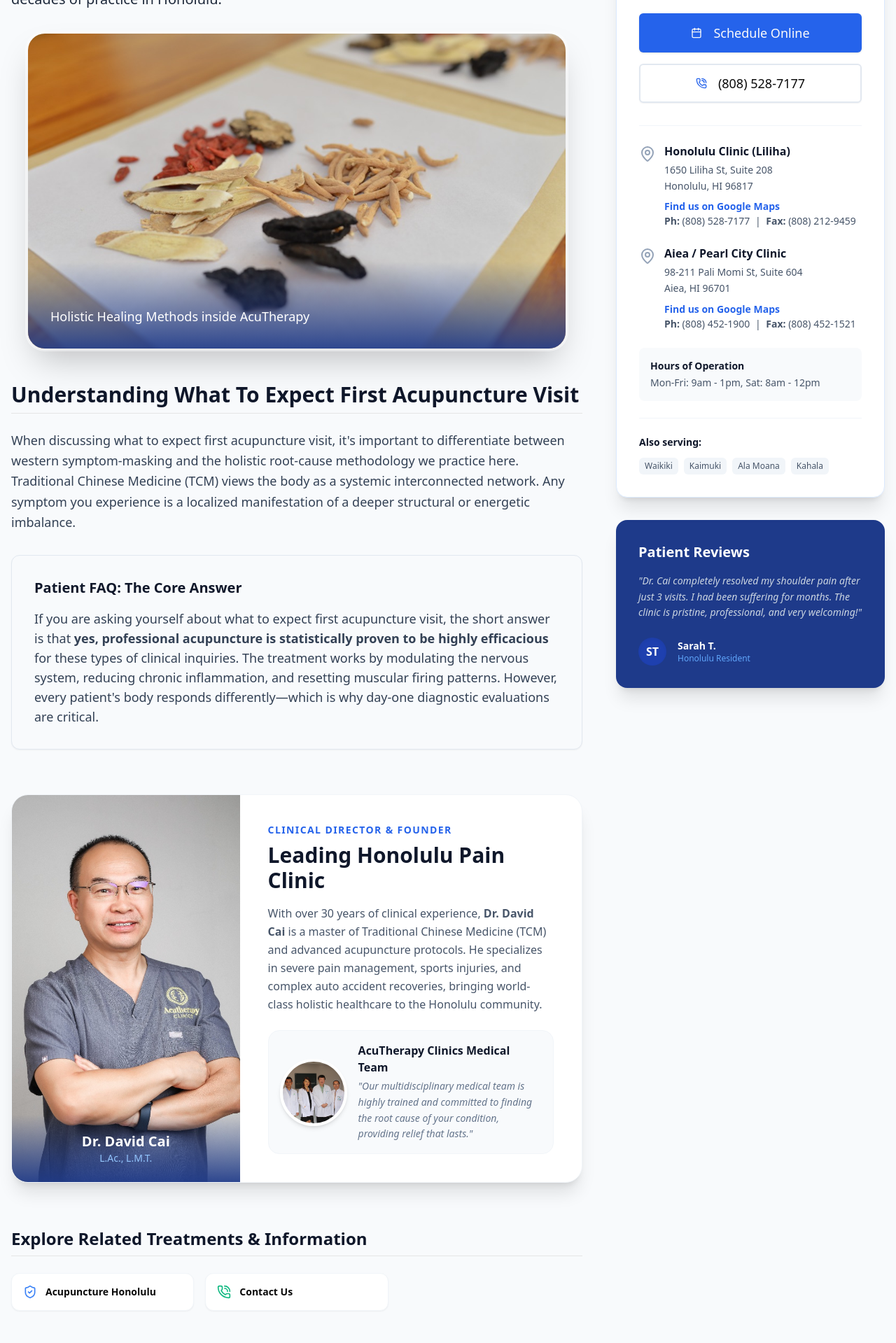
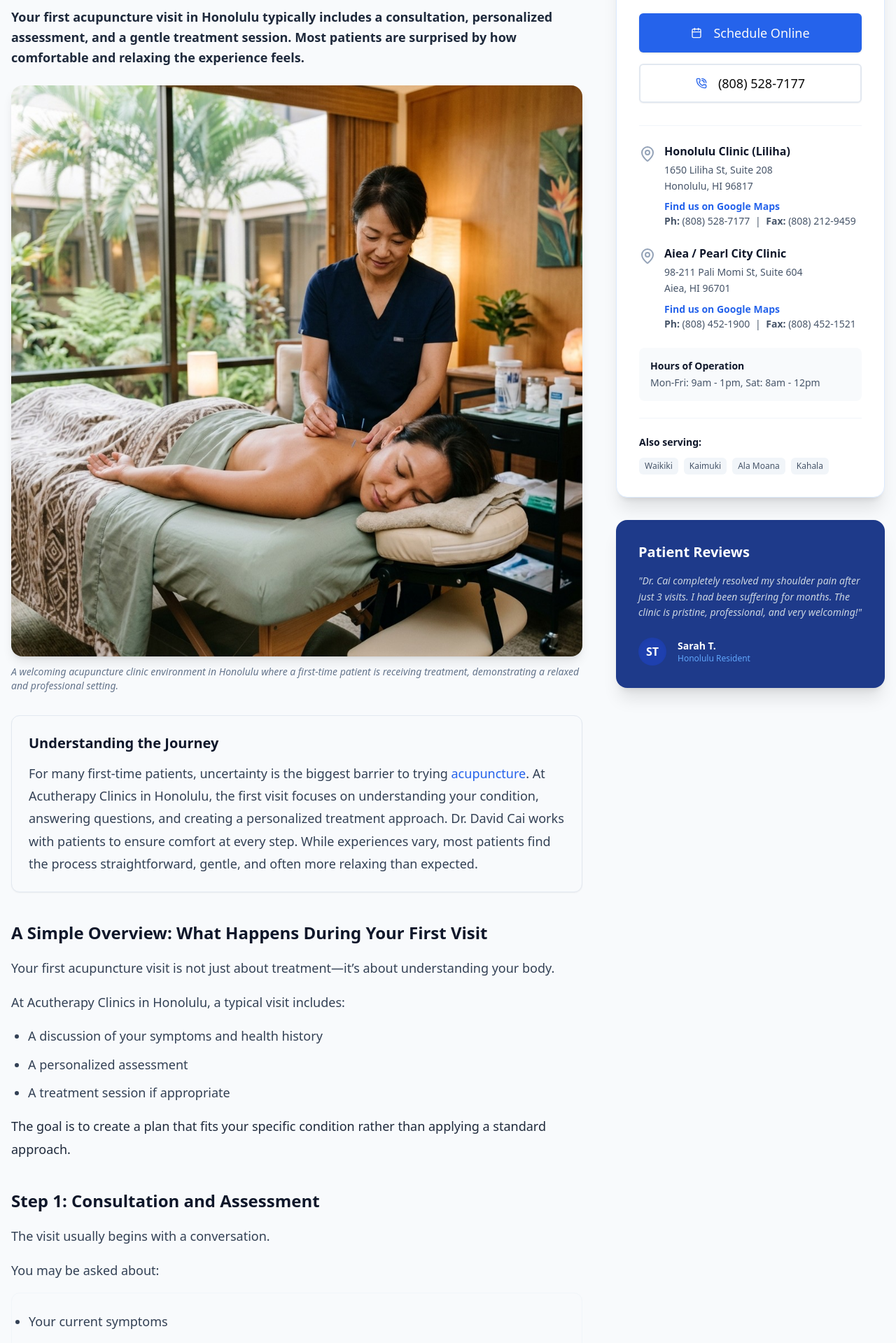
Before and after one commit to acutherapy/acutherapy-web-v2, a React (Vite) app: page /what-to-expect-first-acupuncture-visit in a window 1280 px wide. Shown: the part 820-2739 px from the top of the page at 70% size. Built offline with nearby package versions, Linux system fonts and the light colour scheme.

Commit message:
Deploy What To Expect First Acupuncture Visit page with high-conversion structure and medical imagery

```diff
--- a/src/pages/WhatToExpectFirstAcupunctureVisitPage.tsx
+++ b/src/pages/WhatToExpectFirstAcupunctureVisitPage.tsx
@@ -11,8 +11,8 @@ export default function WhatToExpectFirstAcupunctureVisitPage() {
     <>
       <Helmet>
         <link rel="canonical" href="https://acutherapy.com/what-to-expect-first-acupuncture-visit" />
-        <title>What To Expect First Acupuncture Visit | Honolulu Acupuncture Guide</title>
-        <meta name="description" content="Learn more about What To Expect First Acupuncture Visit. Dr. David Cai from AcuTherapy Clinics answers your questions about acupuncture efficacy and treatment processes." />
+        <title>What to Expect at Your First Acupuncture Visit in Honolulu</title>
+        <meta name="description" content="Your first acupuncture visit in Honolulu typically includes a consultation, personalized assessment, and a gentle treatment session. Learn what happens step-by-step." />
         <script type="application/ld+json">
           {`
           {
@@ -107,8 +107,8 @@ export default function WhatToExpectFirstAcupunctureVisitPage() {
           <div className="inline-flex items-center gap-2 px-3 py-1 rounded-full bg-blue-500/20 text-blue-200 border border-blue-500/30 font-medium text-sm mb-6 backdrop-blur-sm">
             <ShieldCheck size={16} /> <span>Trusted Honolulu Pain Clinic</span>
           </div>
-          <h1 className="text-4xl md:text-5xl lg:text-6xl font-extrabold mb-6 tracking-tight">What To Expect First Acupuncture Visit</h1>
-          <p className="text-xl text-blue-100 max-w-2xl mx-auto font-light leading-relaxed">Medical-grade treatments customized for lasting relief and recovery in Honolulu.</p>
+          <h1 className="text-4xl md:text-5xl lg:text-6xl font-extrabold mb-6 tracking-tight">What to Expect at Your First Acupuncture Visit in Honolulu</h1>
+          <p className="text-xl text-blue-100 max-w-2xl mx-auto font-light leading-relaxed">Understanding the process, answering your questions, and creating a personalized treatment approach.</p>
         </div>
       </section>
 
@@ -117,92 +117,202 @@ export default function WhatToExpectFirstAcupunctureVisitPage() {
         <div className="max-w-7xl mx-auto px-4 grid md:grid-cols-12 gap-12">
 
           <article className="md:col-span-8">
+            <h1 className="text-[32px] md:text-[40px] font-bold text-slate-900 mb-6 leading-tight">
+              What to Expect at Your First Acupuncture Visit in Honolulu
+            </h1>
 
-              <p className="text-xl text-slate-800 leading-relaxed font-medium mb-8">
-                At AcuTherapy Clinics, we believe that informed patients heal faster. If you are exploring options and wondering about <strong>what to expect first acupuncture visit</strong>, Dr. David Cai and our clinical team have compiled the following medical insights based on decades of practice in Honolulu.
+            <p className="text-[18px] font-semibold text-slate-800 mb-6 leading-relaxed">
+              <strong>Your first acupuncture visit in Honolulu typically includes a consultation, personalized assessment, and a gentle treatment session. Most patients are surprised by how comfortable and relaxing the experience feels.</strong>
             </p>
 
-      <div className="relative rounded-3xl overflow-hidden shadow-2xl ring-4 ring-white/50 group mb-12 w-full max-w-3xl mx-auto">
-        <img loading="lazy" src="/images/traditional-chinese-herbs.jpg" alt="Traditional Chinese Herbs" className="w-full h-[450px] object-cover transition-transform duration-700 group-hover:scale-105" onError={(e) => { e.currentTarget.src = 'https://images.unsplash.com/photo-1512290923902-8a9f81dc236c?q=80&w=800'; }} />
-        <figcaption className="absolute bottom-0 inset-x-0 bg-gradient-to-t from-blue-900/90 to-transparent p-8 pt-16 text-white text-lg font-medium">Holistic Healing Methods inside AcuTherapy</figcaption>
-      </div>
-              <h2 className="text-3xl font-bold text-slate-900 mt-12 mb-6 border-b pb-2">Understanding What To Expect First Acupuncture Visit</h2>
-              <p className="text-lg text-slate-700 leading-relaxed mb-6">
-                When discussing what to expect first acupuncture visit, it's important to differentiate between western symptom-masking and the holistic root-cause methodology we practice here. Traditional Chinese Medicine (TCM) views the body as a systemic interconnected network. Any symptom you experience is a localized manifestation of a deeper structural or energetic imbalance.
-              </p>
-              <div className="bg-slate-50 p-8 rounded-xl border border-slate-200 my-8 shadow-sm">
-                 <h3 className="text-xl font-bold text-slate-900 mb-4">Patient FAQ: The Core Answer</h3>
-                 <p className="text-lg text-slate-700">
-                    If you are asking yourself about what to expect first acupuncture visit, the short answer is that <strong>yes, professional acupuncture is statistically proven to be highly efficacious</strong> for these types of clinical inquiries. The treatment works by modulating the nervous system, reducing chronic inflammation, and resetting muscular firing patterns. However, every patient's body responds differently—which is why day-one diagnostic evaluations are critical.
+            <figure className="mb-8">
+              <img
+                src="/images/first-acupuncture-visit-honolulu-clinic.jpg"
+                alt="First acupuncture visit in Honolulu showing a patient receiving treatment in a calm clinic"
+                className="w-full h-auto rounded-2xl object-cover shadow-lg"
+                onError={(e) => { e.currentTarget.src = 'https://images.unsplash.com/photo-1512290923902-8a9f81dc236c?q=80&w=800'; }}
+              />
+              <figcaption className="text-sm text-slate-500 mt-3 italic">
+                A welcoming acupuncture clinic environment in Honolulu where a first-time patient is receiving treatment, demonstrating a relaxed and professional setting.
+              </figcaption>
+            </figure>
+
+            <div className="bg-slate-50 p-6 rounded-xl border border-slate-200 mb-10 shadow-sm">
+              <h2 className="text-[20px] font-bold text-slate-900 mb-3">Understanding the Journey</h2>
+              <p className="text-[16px] md:text-[18px] text-slate-700 leading-[1.8]">
+                For many first-time patients, uncertainty is the biggest barrier to trying <Link to="/acupuncture-honolulu" className="text-blue-600 hover:underline font-medium">acupuncture</Link>. At Acutherapy Clinics in Honolulu, the first visit focuses on understanding your condition, answering questions, and creating a personalized treatment approach. Dr. David Cai works with patients to ensure comfort at every step. While experiences vary, most patients find the process straightforward, gentle, and often more relaxing than expected.
               </p>
             </div>
 
+            <h2 className="text-[24px] font-bold text-slate-900 mb-4">
+              A Simple Overview: What Happens During Your First Visit
+            </h2>
+            <div className="text-[16px] md:text-[18px] text-slate-700 leading-[1.8] mb-10 space-y-4">
+              <p>Your first acupuncture visit is not just about treatment—it’s about understanding your body.</p>
+              <p>At Acutherapy Clinics in Honolulu, a typical visit includes:</p>
+              <ul className="list-disc pl-6 space-y-2 mb-4">
+                <li>A discussion of your symptoms and health history</li>
+                <li>A personalized assessment</li>
+                <li>A treatment session if appropriate</li>
+              </ul>
+              <p className="font-medium text-slate-800">The goal is to create a plan that fits your specific condition rather than applying a standard approach.</p>
+            </div>
 
-      <div className="mt-16 mb-16 bg-white rounded-3xl shadow-xl border border-slate-100 overflow-hidden">
-        <div className="grid md:grid-cols-5 gap-0">
-          <div className="md:col-span-2 bg-slate-100 relative">
-            <img loading="lazy"
-              src="/images/dr-david-cai-portrait.jpg"
-              alt="Dr. David Cai, L.Ac., L.M.T."
-              className="w-full h-full object-cover min-h-[400px]"
-              onError={(e) => { e.currentTarget.src = 'https://images.unsplash.com/photo-1559839734-2b71ea197ec2?q=80&w=800'; }}
-            />
-            <div className="absolute bottom-0 inset-x-0 bg-gradient-to-t from-blue-900/90 to-transparent p-6 text-white text-center">
-               <span className="font-bold text-xl">Dr. David Cai</span>
-               <p className="text-blue-300 text-sm">L.Ac., L.M.T.</p>
+            <h2 className="text-[24px] font-bold text-slate-900 mb-4">
+              Step 1: Consultation and Assessment
+            </h2>
+            <div className="text-[16px] md:text-[18px] text-slate-700 leading-[1.8] mb-10 space-y-4">
+              <p>The visit usually begins with a conversation.</p>
+              <p>You may be asked about:</p>
+              <ul className="list-disc pl-6 space-y-2 mb-4 bg-slate-50 p-6 rounded-xl border border-slate-100">
+                <li>Your current symptoms</li>
+                <li>How long you’ve had them</li>
+                <li>Your daily activities and stress levels</li>
+              </ul>
+              <p>This helps determine what may be contributing to your condition.</p>
+              <p>In traditional Chinese medicine, this step may also include observing patterns such as tension, posture, and overall balance.</p>
+            </div>
+
+            <h2 className="text-[24px] font-bold text-slate-900 mb-4">
+              Step 2: The Acupuncture Treatment
+            </h2>
+            <div className="text-[16px] md:text-[18px] text-slate-700 leading-[1.8] mb-10 space-y-4">
+              <p>If treatment is appropriate, acupuncture may be performed during the first visit.</p>
+              <p>Most patients notice:</p>
+              <ul className="list-disc pl-6 space-y-2 mb-4">
+                <li>A very light sensation when needles are inserted</li>
+                <li>Minimal discomfort</li>
+                <li>A gradual feeling of relaxation</li>
+              </ul>
+              <p>The needles used are extremely thin—very different from those used for injections.</p>
+              <div className="bg-blue-50 border-l-4 border-blue-600 p-6 mt-6 rounded-r-xl">
+                 <p className="text-[16px] md:text-[18px] text-slate-800 font-medium">
+                   Many patients in Honolulu are surprised by how easy the experience feels.
+                 </p>
               </div>
             </div>
-          <div className="md:col-span-3 p-8 md:p-10 flex flex-col justify-center">
-            <h3 className="text-sm font-bold tracking-widest text-blue-600 uppercase mb-2">Clinical Director & Founder</h3>
-            <h4 className="text-3xl font-extrabold text-slate-900 mb-4">Leading Honolulu Pain Clinic</h4>
-            <p className="text-slate-600 mb-6 leading-relaxed" dangerouslySetInnerHTML={{ __html: 'With over 30 years of clinical experience, <strong>Dr. David Cai</strong> is a master of Traditional Chinese Medicine (TCM) and advanced acupuncture protocols. He specializes in severe pain management, sports injuries, and complex auto accident recoveries, bringing world-class holistic healthcare to the Honolulu community.' }}></p>
-            <div className="flex items-center gap-4 bg-slate-50 p-4 rounded-2xl border border-slate-100">
-               <img loading="lazy" src="/images/acutherapy-medical-team.jpg" alt="AcuTherapy Clinics Medical Team" className="w-24 h-24 rounded-full object-cover border-4 border-white shadow-md flex-shrink-0" onError={(e) => { e.currentTarget.style.display = 'none'; }} />
+
+            <h2 className="text-[24px] font-bold text-slate-900 mb-4">
+              Step 3: Relaxation and Observation
+            </h2>
+            <div className="text-[16px] md:text-[18px] text-slate-700 leading-[1.8] mb-10 space-y-4">
+              <p>Once the needles are in place, you’ll typically rest for a period of time.</p>
+              <p>During this phase, patients often experience:</p>
+              <ul className="list-disc pl-6 space-y-2 mb-4 bg-slate-50 p-6 rounded-xl border border-slate-100">
+                <li>A sense of calm</li>
+                <li>Reduced muscle tension</li>
+                <li>Sometimes even falling asleep</li>
+              </ul>
+              <p>This part of the visit allows the body to respond to the treatment.</p>
+            </div>
+
+            <h2 className="text-[24px] font-bold text-slate-900 mb-4">
+              Step 4: After the Session
+            </h2>
+            <div className="text-[16px] md:text-[18px] text-slate-700 leading-[1.8] mb-10 space-y-4">
+              <p>After the session, your practitioner may discuss:</p>
+              <ul className="list-disc pl-6 space-y-2 mb-4">
+                <li>How your body responded</li>
+                <li>What to expect over the next few days</li>
+                <li>Whether follow-up sessions are recommended</li>
+              </ul>
+              <p>Some patients feel immediate relief, while others notice gradual changes over time.</p>
+            </div>
+
+            <h2 className="text-[24px] font-bold text-slate-900 mb-4">
+              How Long Does the First Visit Take?
+            </h2>
+            <div className="text-[16px] md:text-[18px] text-slate-700 leading-[1.8] mb-10 space-y-4">
+              <p>Most first visits in Honolulu take longer than follow-up sessions.</p>
+              <p>You can typically expect:</p>
+              <ul className="list-disc pl-6 space-y-2 mb-4 bg-emerald-50/50 p-6 rounded-xl border border-emerald-100">
+                <li>Around 45–75 minutes total</li>
+                <li>Time for both consultation and treatment</li>
+              </ul>
+              <p>This allows for a more thorough and personalized approach.</p>
+            </div>
+
+            <h2 className="text-[24px] font-bold text-slate-900 mb-4">
+              Is the First Acupuncture Visit Painful?
+            </h2>
+            <div className="text-[16px] md:text-[18px] text-slate-700 leading-[1.8] mb-10 space-y-4">
+              <p>This is one of the most common concerns.</p>
+              <p className="font-bold text-slate-900">In most cases, acupuncture is not painful.</p>
+              <p>Patients often describe:</p>
+              <ul className="list-disc pl-6 space-y-2 mb-4">
+                <li>A quick, mild sensation</li>
+                <li>Followed by warmth or tingling</li>
+              </ul>
+              <p>Many people actually find the session deeply relaxing.</p>
+            </div>
+
+            <h2 className="text-[24px] font-bold text-slate-900 mb-4">
+              Your First Visit at Acutherapy Clinics in Honolulu
+            </h2>
+            <div className="text-[16px] md:text-[18px] text-slate-700 leading-[1.8] mb-10 space-y-4">
+              <p>Acutherapy Clinics is located near Ala Moana, making it convenient for patients from:</p>
+              <div className="flex flex-wrap gap-2 mb-4">
+                <span className="bg-slate-100 border border-slate-200 px-3 py-1 rounded-full text-sm font-medium">Waikiki</span>
+                <span className="bg-slate-100 border border-slate-200 px-3 py-1 rounded-full text-sm font-medium">Kakaʻako</span>
+                <span className="bg-slate-100 border border-slate-200 px-3 py-1 rounded-full text-sm font-medium">Downtown Honolulu</span>
+                <span className="bg-slate-100 border border-slate-200 px-3 py-1 rounded-full text-sm font-medium">Across Oahu</span>
+              </div>
+              <p>The clinic environment is designed to be calm, professional, and comfortable for first-time visitors.</p>
+            </div>
+
+            <h2 className="text-[24px] font-bold text-slate-900 mb-6 border-b pb-2">
+              Q&A: First Acupuncture Visit
+            </h2>
+            <div className="space-y-8 mb-10">
               <div>
-                 <h5 className="font-bold text-slate-900 mb-1">AcuTherapy Clinics Medical Team</h5>
-                 <p className="text-sm text-slate-500 italic leading-relaxed">"Our multidisciplinary medical team is highly trained and committed to finding the root cause of your condition, providing relief that lasts."</p>
+                <h3 className="text-[20px] font-bold text-slate-900 mb-2">What should I wear to my first acupuncture appointment?</h3>
+                <p className="text-[16px] md:text-[18px] text-slate-700 leading-[1.8]">Loose, comfortable clothing is recommended so that areas like arms and legs can be easily accessed.</p>
+              </div>
+              <div>
+                <h3 className="text-[20px] font-bold text-slate-900 mb-2">Should I eat before my appointment?</h3>
+                <p className="text-[16px] md:text-[18px] text-slate-700 leading-[1.8]">It’s generally recommended to eat a light meal beforehand rather than arriving on an empty stomach.</p>
+              </div>
+              <div>
+                <h3 className="text-[20px] font-bold text-slate-900 mb-2">How will I feel after my first session?</h3>
+                <p className="text-[16px] md:text-[18px] text-slate-700 leading-[1.8]">Some patients feel relaxed or slightly tired, while others feel more energized. Responses vary.</p>
+              </div>
+              <div>
+                <h3 className="text-[20px] font-bold text-slate-900 mb-2">Do I need multiple visits?</h3>
+                <p className="text-[16px] md:text-[18px] text-slate-700 leading-[1.8]">This depends on your condition. Some people benefit from a series of treatments rather than a single session. Dr. Cai will discuss your recommended <Link to="/book-appointment" className="text-blue-600 hover:underline">treatment plan</Link>.</p>
               </div>
             </div>
+
+            <h2 className="text-[24px] font-bold text-slate-900 mb-4">
+              A Safe and Professional Experience
+            </h2>
+            <div className="text-[16px] md:text-[18px] text-slate-700 leading-[1.8] mb-12">
+              <p className="mb-4">At Acutherapy Clinics in Honolulu, all treatments are performed using sterile, single-use needles.</p>
+              <p className="mb-6">Care is provided by trained professionals following Hawaii healthcare standards, ensuring both safety and comfort.</p>
+              <div className="flex flex-col sm:flex-row gap-4 mb-4">
+                 <div className="flex items-center gap-2 bg-emerald-50 text-emerald-800 px-4 py-3 rounded-lg border border-emerald-100 font-medium">
+                    <ShieldCheck className="text-emerald-500 h-5 w-5" /> <span>Sterile Equipment</span>
+                 </div>
+                 <div className="flex items-center gap-2 bg-blue-50 text-blue-800 px-4 py-3 rounded-lg border border-blue-100 font-medium">
+                    <ShieldCheck className="text-blue-500 h-5 w-5" /> <span>Trained Professionals</span>
                  </div>
               </div>
             </div>
 
+            <div className="bg-slate-100 rounded-2xl p-8 border border-slate-200">
+              <h2 className="text-[28px] font-bold text-slate-900 mb-4">Ready for Your First Visit?</h2>
+              <p className="text-[16px] md:text-[18px] text-slate-700 leading-[1.8] mb-8">
+                If you’ve been considering acupuncture but weren’t sure what to expect, a personalized consultation can help you feel more confident about taking the next step towards genuine, lasting relief.
+              </p>
 
-      <h3 className="text-2xl font-bold text-slate-900 mt-12 mb-6 border-b pb-2">Explore Related Treatments & Information</h3>
-      <div className="grid sm:grid-cols-2 md:grid-cols-3 gap-4 mb-12">
-
-
-        <Link to="/acupuncture-honolulu" className="flex items-center p-4 bg-white rounded-xl shadow-sm border border-slate-100 hover:shadow-md hover:border-blue-200 transition-all group text-sm font-semibold">
-          <ShieldCheck className="text-blue-500 mr-3 h-5 w-5" /> Acupuncture Honolulu
-        </Link>
-        <Link to="/contact-honolulu-acupuncture" className="flex items-center p-4 bg-white rounded-xl shadow-sm border border-slate-100 hover:shadow-md hover:border-blue-200 transition-all group text-sm font-semibold">
-          <PhoneCall className="text-emerald-500 mr-3 h-5 w-5" /> Contact Us
-        </Link>
-
-      </div>
-
-
-<h2 className="text-3xl font-bold text-slate-900 mt-12 mb-6 border-b pb-2">What Causes What To Expect First Visit?</h2>
-<p className="text-lg text-slate-700 leading-relaxed mb-6">What To Expect First Visit can be triggered by a variety of factors including chronic stress, poor posture, repetitive strain, or acute injuries. Over time, these factors create blockages in blood circulation and nerve function, leading to persistent discomfort.</p>
-
-<h2 className="text-3xl font-bold text-slate-900 mt-12 mb-6 border-b pb-2">How Acupuncture Helps</h2>
-<ul className="list-disc pl-6 space-y-4 text-lg text-slate-700 mb-6">
-<li><strong>Pain Relief:</strong> Triggers the release of endorphins to block pain signals effectively.</li>
-<li><strong>Nervous System Regulation:</strong> Calms the central nervous system, reducing tension without relying on pharmaceuticals.</li>
-<li><strong>Improved Circulation:</strong> Enhances blood flow to the affected areas, accelerating the natural healing process.</li>
+              <ul className="space-y-3 mb-8 text-slate-800 font-medium">
+                <li className="flex items-center gap-3"><MapPin className="text-blue-600 h-5 w-5" /> Located near Ala Moana in Honolulu</li>
+                <li className="flex items-center gap-3"><Calendar className="text-blue-600 h-5 w-5" /> Same-week appointments available</li>
+                <li className="flex items-center gap-3"><PhoneCall className="text-blue-600 h-5 w-5" /> Call (808) 528-7177 to schedule your first visit</li>
               </ul>
 
-<h2 className="text-3xl font-bold text-slate-900 mt-12 mb-6 border-b pb-2">Who Is This For?</h2>
-<ul className="list-disc pl-6 space-y-4 text-lg text-slate-700 mb-6">
-<li>Individuals suffering from chronic pain who have not found relief through conventional methods.</li>
-<li>High-stress professionals seeking natural nervous system regulation.</li>
-<li>Athletes or individuals recovering from an injury needing accelerated healing.</li>
-</ul>
-
-<div className="mt-12 bg-blue-50 border border-blue-100 rounded-2xl p-8 text-center mb-8">
-<h2 className="text-3xl font-bold text-blue-900 mb-4">Ready to find relief?</h2>
-<p className="text-lg text-blue-700 mb-8">Stop living in discomfort. Located right here in Honolulu, we are here to help you restore your well-being.</p>
-<Link to="/book-appointment"><Button className="bg-blue-600 hover:bg-blue-700 text-white font-bold py-4 px-8 rounded-full text-lg shadow-lg transition-all">Book Your Session Today</Button></Link>
+              <Link to="/book-appointment" className="inline-block hover:opacity-90 transition-opacity whitespace-nowrap" style={{ background: '#000', color: '#fff', padding: '12px 20px', borderRadius: '8px', fontWeight: 600, textDecoration: 'none' }}>
+                Schedule Your First Session
+              </Link>
             </div>
 
           </article>
@@ -216,31 +326,9 @@ export default function WhatToExpectFirstAcupunctureVisitPage() {
                 <p className="text-slate-600 mb-8 text-sm">Bridge the gap to a pain-free life today.</p>
                 <div className="flex flex-col gap-4">
                   <Link to="/book-appointment">
-
-                    <Link to="/book-appointment">
-
-
-                      <Link to="/book-appointment">
-
-
-
                     <Button className="w-full bg-blue-600 hover:bg-blue-700 h-14 text-lg">
-
-
-
                       <Calendar className="mr-2" /> Schedule Online
-
-
-
                     </Button>
-
-
-
-                      </Link>
-
-
-                    </Link>
-
                   </Link>
                   <Button variant="outline" className="w-full h-14 text-lg border-2 border-slate-200" onClick={() => window.location.href='tel:+18085287177'}>
                     <PhoneCall className="mr-2 h-5 w-5 text-blue-600" /> (808) 528-7177
```
Also changed, not shown: public/images/first-acupuncture-visit-honolulu-clinic.jpg (added). Lines whose indentation alone changed are shown as unchanged.
